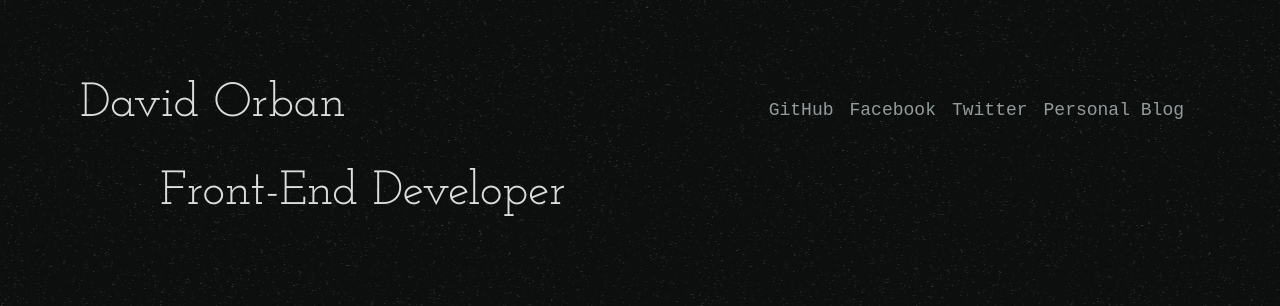
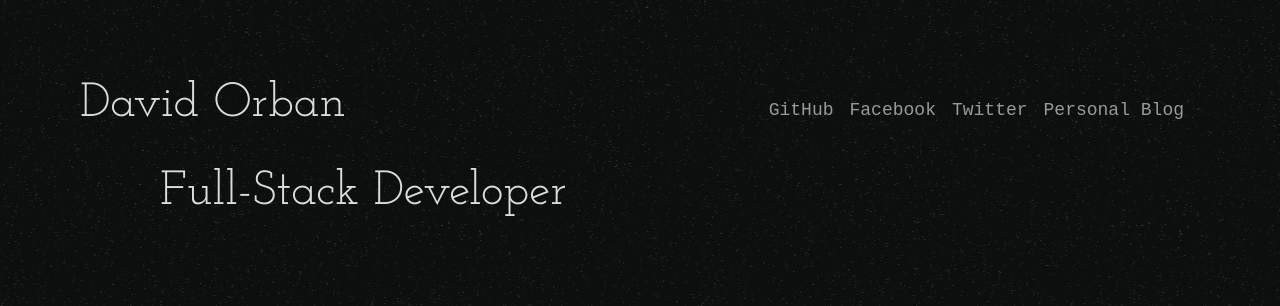
Before and after one commit to DxVxDOD/Portfolio_Website, a React (Vite) app: page / in a window 1280 px wide. Shown: the top 306 px of the page. Built offline with nearby package versions, Linux system fonts and the light colour scheme.

Commit message:
Changed H1

```diff
--- a/src/App.tsx
+++ b/src/App.tsx
@@ -23,7 +23,7 @@ function App() {
         }
       >
         <p className={"w-fit"}>David Orban</p>
-        <p className={"xl:p-10 pl-6 xl:pl-20 w-fit"}>Front-End Developer</p>
+        <p className={"xl:p-10 pl-6 xl:pl-20 w-fit"}>Full-Stack Developer</p>
       </h1>
       {mediaQuery && (
         <>
```
